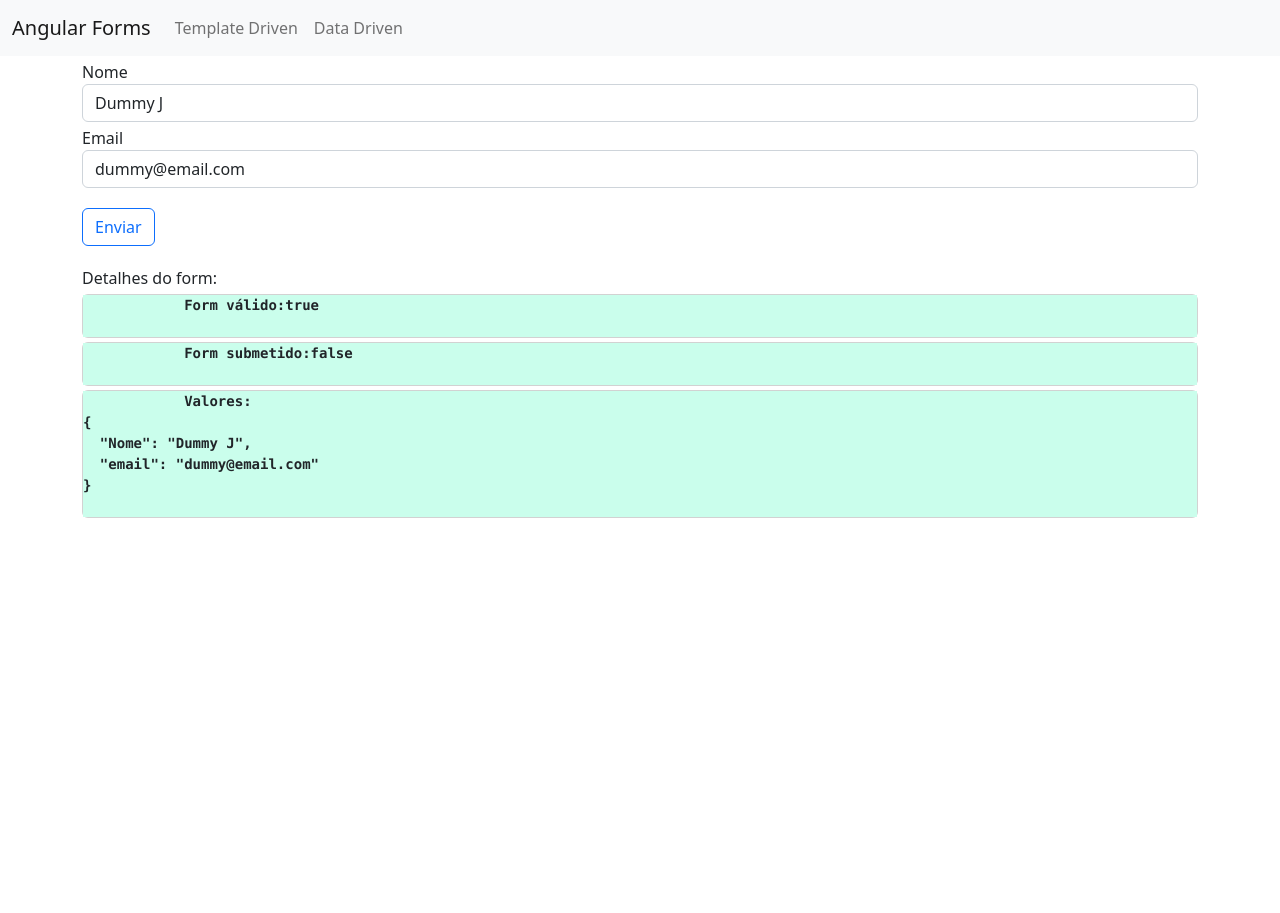
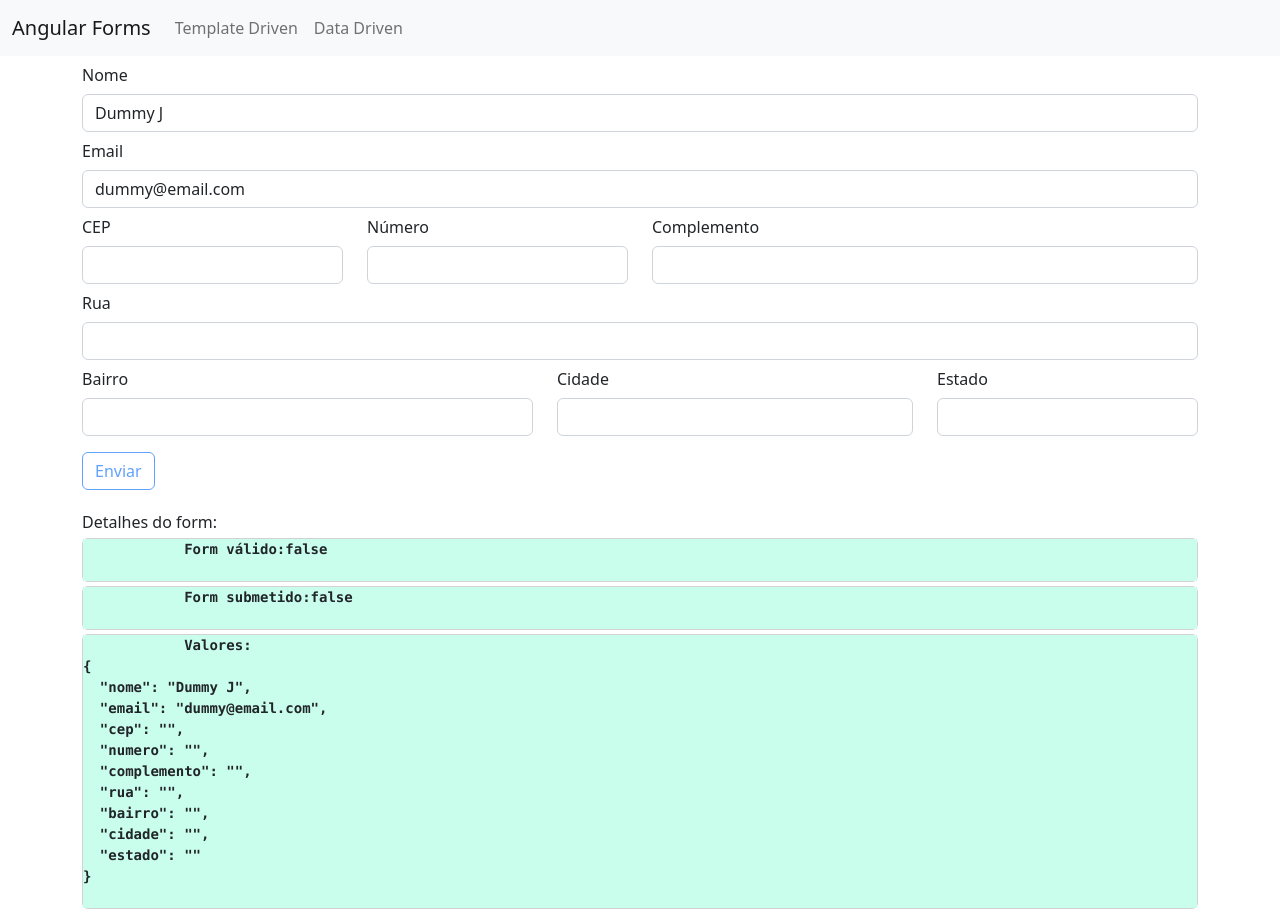
Before and after one commit to SabrinaCoelho/FormulariosAngular, an Angular app: page /template-form in a window 1280 px wide. Before the commit the page ends 800 px from the top, so only its background shows below. Built offline with nearby package versions, Linux system fonts and the light colour scheme.

Commit message:
Add campos de endereço + form layout bootstrap 4

```diff
--- a/src/app/template-form/template-form.component.html
+++ b/src/app/template-form/template-form.component.html
@@ -1,18 +1,86 @@
 <form #f="ngForm" (ngSubmit)="onSubmit(f)">
-    <div class="form-group my-1">
-        <label for="nome">Nome</label>
-        <input #nome="ngModel" type="text" class="form-control" [class.is-invalid]="!nome.valid && nome.touched" id="nome" placeholder="Nome" name="Nome" [ngModel]="usuario.nome" required>
-        <div id="nomeFeedback" class="invalid-feedback">
-            Nome é obrigatório.
+    <div class="row">
+        <label for="nome" class="col-form-label col-sm-12">Nome</label>
+        <div class="col-sm-12">
+            <input #nome="ngModel" type="text" class="form-control" [class.is-invalid]="!nome.valid && nome.touched" id="nome" placeholder="Nome" name="nome" [ngModel]="usuario.nome" required>
+            <div id="nomeFeedback" class="invalid-feedback">
+                Nome é obrigatório.
+            </div>
         </div>
     </div>
     <!-- Aviso "discreto" -->
     <!-- <small *ngIf="!nome.valid && nome.touched" class="text-danger">Nome é obrigatório.</small> -->
-    <div class="form-group my-1">
-        <label for="email">Email</label>
-        <input #email="ngModel" type="email" class="form-control" id="email" [class.is-invalid]="!email.valid && email.touched" placeholder="nome@email.com" name="email" [ngModel]="usuario.email" required email>
-        <div id="emailFeedback" class="invalid-feedback">
-            Email é obrigatório.
+    <div class="row">
+        <label for="email" class="col-form-label col-sm-12">Email</label>
+        <div class="col-sm-12">
+            <input #email="ngModel" type="email" class="form-control" id="email" [class.is-invalid]="!email.valid && email.touched" placeholder="nome@email.com" name="email" [ngModel]="usuario.email" required email>
+            <div id="emailFeedback" class="invalid-feedback">
+                Email é obrigatório.
+            </div>
+        </div>
+    </div>
+    <div class="row">
+        <div class="col-md-3">
+            <label for="cep" class="col-form-label">CEP</label>
+            <div>
+                <input type="text" id="cep" class="form-control" [class.is-invalid]="!cep.valid && cep.touched" name="cep" ngModel #cep="ngModel" required>
+                <div id="cepFeedback" class="invalid-feedback">
+                    CEP é obrigatório.
+                </div>
+            </div>
+        </div>
+        <div class="col-md-3">
+            <label for="numero" class="col-form-label">Número</label>
+            <div>
+                <input type="text" id="numero" class="form-control" [class.is-invalid]="!numero.valid && numero.touched" name="numero" ngModel #numero="ngModel" required>
+                <div id="numeroFeedback" class="invalid-feedback">
+                    CEP é obrigatório.
+                </div>
+            </div>
+        </div>
+        <div class="col-md-6">
+            <label for="complemento" class="col-form-label">Complemento</label>
+            <div>
+                <input type="text" id="complemento" class="form-control" name="complemento" ngModel #complemento="ngModel" required>
+            </div>
+        </div>
+    </div>
+    <div class="row">
+        <label for="rua" class="col-form-label col-sm-12">Rua</label>
+        <div class="col-sm-12">
+            <input #rua="ngModel" ngModel type="text" class="form-control" [class.is-invalid]="!rua.valid && rua.touched" id="rua" name="rua" required>
+            <div id="ruaFeedback" class="invalid-feedback">
+                Rua é obrigatório.
+            </div>
+        </div>
+    </div>
+    <div class="row">
+        <div class="col-md-5">
+            <label for="bairro" class="col-form-label">Bairro</label>
+            <div>
+                <input #bairro="ngModel" ngModel type="text" class="form-control" [class.is-invalid]="!bairro.valid && bairro.touched" id="bairro" name="bairro" required>
+                <div id="bairroFeedback" class="invalid-feedback">
+                    Bairro é obrigatório.
+                </div>
+            </div>
+        </div>
+        <div class="col-md-4">
+            <label for="cidade" class="col-form-label">Cidade</label>
+            <div>
+                <input #cidade="ngModel" ngModel type="text" class="form-control" [class.is-invalid]="!cidade.valid && cidade.touched" id="cidade" name="cidade" required>
+                <div id="cidadeFeedback" class="invalid-feedback">
+                    Cidade é obrigatório.
+                </div>
+            </div>
+        </div>
+        <div class="col-md-3">
+            <label for="estado" class="col-form-label">Estado</label>
+            <div>
+                <input #estado="ngModel" ngModel type="text" class="form-control" [class.is-invalid]="!estado.valid && estado.touched" id="estado" name="estado" required>
+                <div id="estadoFeedback" class="invalid-feedback">
+                    Estado é obrigatório.
+                </div>
+            </div>
         </div>
     </div>
     <button type="submit" class="btn btn-outline-primary mt-3" [disabled]="!f.valid">Enviar</button>
```
